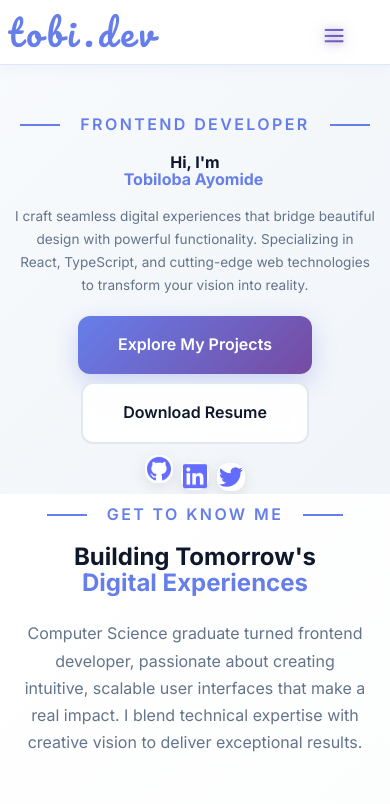
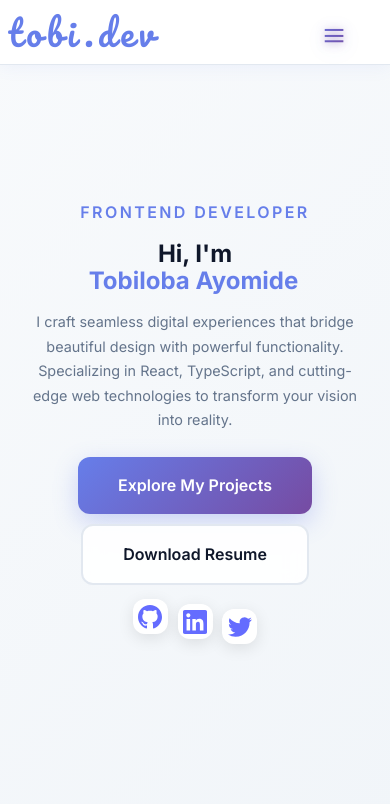
Before and after one commit to tobilobaayomide/myPortfolio, a React (Vite) app: page / in a window 390 px wide. Shown: the top 804 px of the page. Built offline with nearby package versions, Linux system fonts and the light colour scheme.

Commit message:
Fix image imports and add demo project handling for AI cancer detection system

```diff
--- a/src/App.css
+++ b/src/App.css
@@ -12,6 +12,7 @@ html {
   scroll-behavior: smooth;
   width: 100%;
   overflow-x: hidden;
+  scroll-padding-top: 80px; /* Account for fixed navbar */
 }
 
 body {
@@ -1510,7 +1511,6 @@ textarea.form-control {
   -webkit-text-fill-color: unset !important;
   text-shadow: none;
   transition: all 0.25s cubic-bezier(.4,2,.3,1);
-  position: relative;
 }
 .navbar-modern-links a:hover::after,
 .navbar-modern-links a:focus::after {
@@ -1722,26 +1722,32 @@ textarea.form-control {
   }
   .hero {
     flex-direction: column;
-    padding: 3rem 0 1.5rem;
-    min-height: 50vh;
-    padding-top: 9rem;
+    padding: 0;
+    min-height: 100vh;
+    padding-top: 0;
+    display: flex;
+    align-items: center;
+    justify-content: center;
   }
   .hero-content {
-    padding: 0 0.5rem;
+    padding: 0 1rem;
   }
   .hero-title {
-    font-size: 2.2rem;
+    font-size: 2.8rem;
+    margin-bottom: 1.5rem;
   }
   .hero-description {
-    font-size: 1.1rem;
+    font-size: 1.2rem;
+    margin-bottom: 2rem;
   }
   .hero-cta {
     flex-direction: column;
     gap: 1rem;
     width: 100%;
+    margin-bottom: 2rem;
   }
   .hero-tech-stack {
-    gap: 0.7rem;
+    gap: 1rem;
   }
   .about .section-title, .projects .section-title, .contact .section-title {
     font-size: 2.2rem;
@@ -1755,20 +1761,39 @@ textarea.form-control {
     gap: 1.5rem;
   }
   .content-wrapper {
-    padding: 0 0.5rem;
+    padding: 0 1rem;
   }
 }
 
 @media (max-width: 768px) {
   .section, .section-sm, .about, .projects, .contact {
-    padding: 1.5rem 0;
+    padding: 2rem 0;
   }
   .hero {
-    padding: 2.5rem 0 1.5rem;
-    min-height: 50vh;
+    padding: 0;
+    min-height: 100vh;
+    padding-top: 0;
+    display: flex;
+    align-items: center;
+    justify-content: center;
+  }
+  .hero-content {
+    padding: 0 1rem;
+  }
+  .hero-title {
+    font-size: 2.2rem;
+    margin-bottom: 1.5rem;
+  }
+  .hero-description {
+    font-size: 1.1rem;
+    margin-bottom: 2rem;
+  }
+  .hero-cta {
+    gap: 1rem;
+    margin-bottom: 2rem;
   }
   .about .section-title, .projects .section-title, .contact .section-title {
-    font-size: 1.5rem;
+    font-size: 1.8rem;
   }
   .about .section-description, .projects .section-description, .contact .section-description {
     font-size: 1rem;
@@ -1778,40 +1803,43 @@ textarea.form-control {
     gap: 1rem;
   }
   .content-wrapper {
-    padding: 0 0.25rem;
+    padding: 0 1rem;
   }
 }
 
 @media (max-width: 600px) {
   .section, .section-sm, .about, .projects, .contact {
-    padding: 1rem 0;
+    padding: 1.5rem 0;
   }
   .hero {
-    padding: 1.2rem 0 0.5rem;
-    min-height: 30vh;
-    padding-top: 8rem;
+    padding: 0;
+    min-height: 100vh;
+    padding-top: 0;
+    display: flex;
+    align-items: center;
+    justify-content: center;
   }
   .hero-content {
-    padding: 0 0.2rem;
+    padding: 0 1rem;
   }
   .hero-title {
-    font-size: 1.3rem;
-    margin-bottom: 1rem;
+    font-size: 1.8rem;
+    margin-bottom: 1.2rem;
   }
   .hero-description {
-    font-size: 0.95rem;
-    margin-bottom: 1.2rem;
+    font-size: 0.9rem;
+    margin-bottom: 1.5rem;
   }
   .hero-cta {
-    gap: 0.7rem;
-    margin-bottom: 1.2rem;
+    gap: 0.8rem;
+    margin-bottom: 1.5rem;
   }
   .hero-tech-stack {
-    gap: 0.5rem;
+    gap: 0.8rem;
   }
   .tech-icon {
-    width: 38px;
-    height: 38px;
+    width: 45px;
+    height: 45px;
   }
   .content-wrapper,
   .section,
@@ -1819,32 +1847,44 @@ textarea.form-control {
   .projects,
   .contact,
   .hero {
-    padding-left: 1.2rem;
-    padding-right: 1.2rem;
+    padding-left: 1rem;
+    padding-right: 1rem;
   }
 }
 
 @media (max-width: 400px) {
   .section, .section-sm, .about, .projects, .contact {
-    padding: 0.5rem 0;
+    padding: 1rem 0;
   }
   .hero {
-    padding: 0.5rem 0 0.2rem;
-    min-height: 20vh;
-    padding-top: 7rem;
+    padding: 0;
+    min-height: 100vh;
+    padding-top: 0;
+    display: flex;
+    align-items: center;
+    justify-content: center;
+  }
+  .hero-content {
+    padding: 0 0.8rem;
   }
   .hero-title {
-    font-size: 1rem;
+    font-size: 1.5rem;
+    margin-bottom: 1rem;
   }
   .hero-description {
-    font-size: 0.85rem;
+    font-size: 0.9rem;
+    margin-bottom: 1.5rem;
   }
   .hero-cta {
-    gap: 0.5rem;
+    gap: 0.6rem;
+    margin-bottom: 1.5rem;
+  }
+  .hero-tech-stack {
+    gap: 0.6rem;
   }
   .tech-icon {
-    width: 28px;
-    height: 28px;
+    width: 35px;
+    height: 35px;
   }
   .content-wrapper,
   .section,
@@ -1852,7 +1892,112 @@ textarea.form-control {
   .projects,
   .contact,
   .hero {
-    padding-left: 0.7rem;
-    padding-right: 0.7rem;
-  }
-}
+    padding-left: 0.8rem;
+    padding-right: 0.8rem;
+  }
+}
+
+/* Mobile responsive styles for hero subtitle */
+@media (max-width: 900px) {
+  .hero-subtitle::before,
+  .hero-subtitle::after {
+    width: 30px;
+  }
+
+  .hero-subtitle::before {
+    left: -45px;
+  }
+
+  .hero-subtitle::after {
+    right: -45px;
+  }
+}
+
+@media (max-width: 600px) {
+  .hero-subtitle::before,
+  .hero-subtitle::after {
+    width: 20px;
+  }
+
+  .hero-subtitle::before {
+    left: -30px;
+  }
+
+  .hero-subtitle::after {
+    right: -30px;
+  }
+}
+
+@media (max-width: 400px) {
+  .hero-subtitle::before,
+  .hero-subtitle::after {
+    display: none;
+  }
+}
+
+/* Footer Responsive Styles */
+@media (max-width: 768px) {
+  .footer .content-wrapper {
+    flex-direction: column;
+    gap: 1rem;
+    text-align: center;
+  }
+
+  .social-links {
+    justify-content: center;
+    order: 1;
+  }
+
+  .copyright {
+    order: 2;
+    font-size: 0.8rem;
+  }
+}
+
+@media (max-width: 480px) {
+  .footer {
+    padding: 1.2rem 0;
+  }
+
+  .footer .content-wrapper {
+    padding: 0 1rem;
+    gap: 0.8rem;
+  }
+
+  .social-links {
+    gap: 0.5rem;
+  }
+
+  .social-link {
+    width: 32px;
+    height: 32px;
+  }
+
+  .copyright {
+    font-size: 0.75rem;
+    line-height: 1.4;
+  }
+}
+
+@media (max-width: 320px) {
+  .footer {
+    padding: 1rem 0;
+  }
+
+  .footer .content-wrapper {
+    padding: 0 0.5rem;
+  }
+
+  .social-links {
+    gap: 0.4rem;
+  }
+
+  .social-link {
+    width: 28px;
+    height: 28px;
+  }
+
+  .copyright {
+    font-size: 0.7rem;
+  }
+}
--- a/src/App.tsx
+++ b/src/App.tsx
@@ -1,8 +1,8 @@
 import React, { useEffect, useState } from 'react';
 import './App.css';
 import bluepegImg from './assets/bluepeg.png';
-import portfolioImg from './assets/ovarian.png';
-import ovarianImg from './assets/portfolio.png';
+import portfolioImg from './assets/porfolio.png';
+import ovarianImg from './assets/ovarian.png';
 import AOS from 'aos';
 import 'aos/dist/aos.css';
 
@@ -192,7 +192,7 @@ function ProjectsSection() {
       image: bluepegImg,
       technologies: ['Next.js 15', 'TypeScript', 'Tailwind CSS', 'React'],
       liveUrl: 'https://bluepeg.vercel.app',
-      githubUrl: 'https://github.com/hunkymanie/bluepeg'
+      githubUrl: 'https://github.com/hunkymanie/bluepeg-'
     },
     {
       id: 2,
@@ -208,10 +208,10 @@ function ProjectsSection() {
       id: 3,
       title: 'AI Cancer Detection System',
       category: 'Machine Learning & Healthcare',
-      description: 'Advanced medical imaging tool utilizing Convolutional Neural Networks for automated ovarian cancer classification. Features real-time analysis and intuitive medical interface.',
+      description: 'Academic research project utilizing Convolutional Neural Networks for automated ovarian cancer classification. Includes comprehensive documentation, model analysis, and installation instructions.',
       image: ovarianImg,
       technologies: ['Python', 'Streamlit', 'CNN', 'TensorFlow'],
-      liveUrl: '#',
+      liveUrl: 'demo',
       githubUrl: 'https://github.com/hunkymanie'
     }
   ];
@@ -242,12 +242,25 @@ function ProjectsSection() {
                   ))}
                 </div>
                 <div className="project-links">
+                  {project.liveUrl === 'demo' ? (
+                    <button
+                      onClick={() => alert('This project requires local setup. Please check the GitHub repository for installation instructions and demo videos.')}
+                      className="project-link"
+                      style={{ border: 'none', cursor: 'pointer', backgroundColor: 'transparent' }}
+                    >
+                      <svg width="16" height="16" viewBox="0 0 24 24" fill="currentColor">
+                        <path d="M8 5v14l11-7z"/>
+                      </svg>
+                      View Demo Info
+                    </button>
+                  ) : (
                     <a href={project.liveUrl} target="_blank" rel="noopener noreferrer" className="project-link">
                       <svg width="16" height="16" viewBox="0 0 24 24" fill="currentColor">
                         <path d="M10 6v2H5v11h11v-5h2v6a1 1 0 01-1 1H4a1 1 0 01-1-1V7a1 1 0 011-1h6zM21 3v8h-2V6.413l-7.793 7.794-1.414-1.414L17.585 5H13V3h8z"/>
                       </svg>
                       Live Demo
                     </a>
+                  )}
                   <a href={project.githubUrl} target="_blank" rel="noopener noreferrer" className="project-link">
                     <svg width="16" height="16" viewBox="0 0 24 24" fill="currentColor">
                       <path d="M12 0c-6.626 0-12 5.373-12 12 0 5.302 3.438 9.8 8.207 11.387.599.111.793-.261.793-.577v-2.234c-3.338.726-4.033-1.416-4.033-1.416-.546-1.387-1.333-1.756-1.333-1.756-1.089-.745.083-.729.083-.729 1.205.084 1.839 1.237 1.839 1.237 1.07 1.834 2.807 1.304 3.492.997.107-.775.418-1.305.762-1.604-2.665-.305-5.467-1.334-5.467-5.931 0-1.311.469-2.381 1.236-3.221-.124-.303-.535-1.524.117-3.176 0 0 1.008-.322 3.301 1.23.957-.266 1.983-.399 3.003-.404 1.02.005 2.047.138 3.006.404 2.291-1.552 3.297-1.23 3.297-1.23.653 1.653.242 2.874.118 3.176.77.84 1.235 1.911 1.235 3.221 0 4.609-2.807 5.624-5.479 5.921.43.372.823 1.102.823 2.222v3.293c0 .319.192.694.801.576 4.765-1.589 8.199-6.086 8.199-11.386 0-6.627-5.373-12-12-12z"/>
```
Also changed, not shown: src/assets/porfolio.png (added), src/assets/portfolio.png (deleted). Lines whose indentation alone changed are shown as unchanged.
